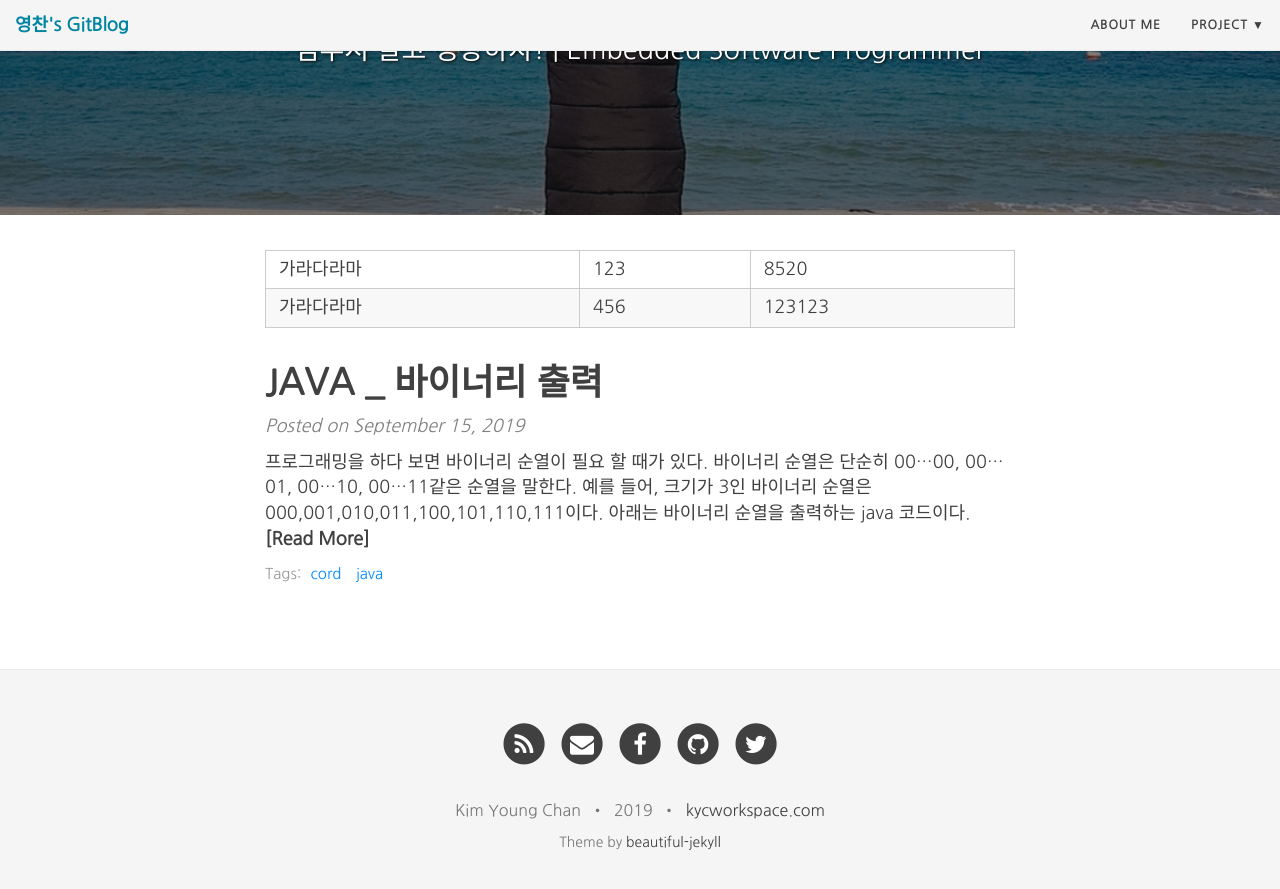
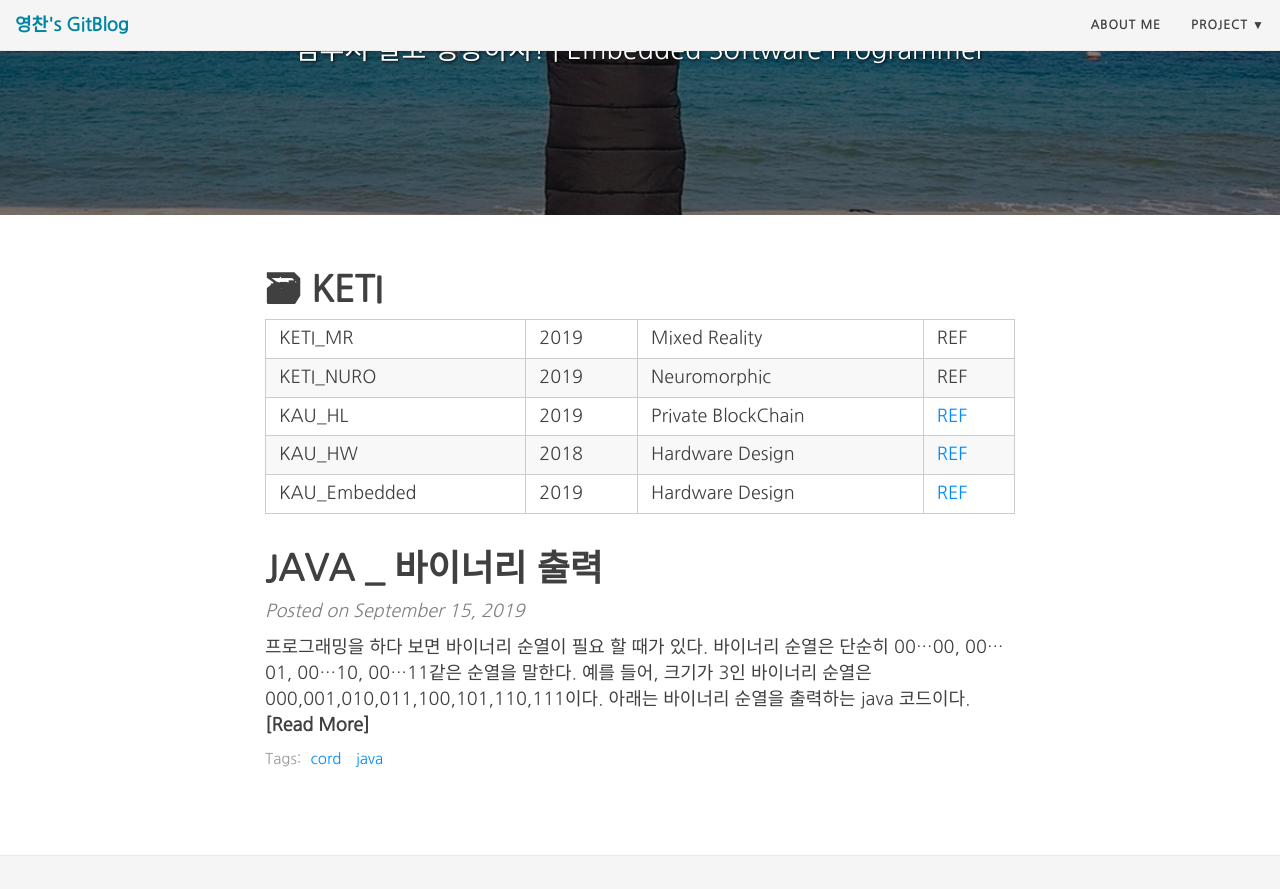
Before and after one commit to charlieppark/charlieppark.github.io-backup, a Jekyll site: the page built from index.html, in a window 1280 px wide and 900 px high, scrolled down 328 px. Shown: the top 889 px of the window. Built offline with Jekyll 4.4.1, drawn with Linux system fonts in a browser that asks for light colours; nearby versions of some CDN libraries; the list of posts is cut into pages by our own code.

Commit message:
index.html table update

```diff
--- a/index.html
+++ b/index.html
@@ -9,16 +9,37 @@ use-site-title: true
 ---
 
 <div class ="test">
+  <h1>🗃 KETI</h1>
   <table width="100%">
     <tr>
-      <td>가라다라마</td>
-      <td>123</td>
-      <td>8520</td>
+      <td>KETI_MR</td>
+      <td>2019</td>
+      <td>Mixed Reality</td>
+      <td><href="#">REF</td>
     </tr>
     <tr>
-      <td>가라다라마</td>
-      <td>456</td>
-      <td>123123</td>
+      <td>KETI_NURO</td>
+      <td>2019</td>
+      <td>Neuromorphic</td>
+      <td><href="#">REF</td>
+    </tr>
+    <tr>
+      <td>KAU_HL</td>
+      <td>2019</td>
+      <td>Private BlockChain</td>
+      <td><a href="https://github.com/KimYC1223/Hyperledger_PCtoRASP">REF</a></td>
+    </tr>
+    <tr>
+      <td>KAU_HW</td>
+      <td>2018</td>
+      <td>Hardware Design</td>
+      <td><a href="https://github.com/KimYC1223/KAU_HW_2018">REF</a></td>
+    </tr>
+    <tr>
+      <td>KAU_Embedded</td>
+      <td>2019</td>
+      <td>Hardware Design</td>
+      <td><a href="https://github.com/KimYC1223/KAU_EMBEDED_19">REF</a></td>
     </tr>
   </table>
 </div>
```
